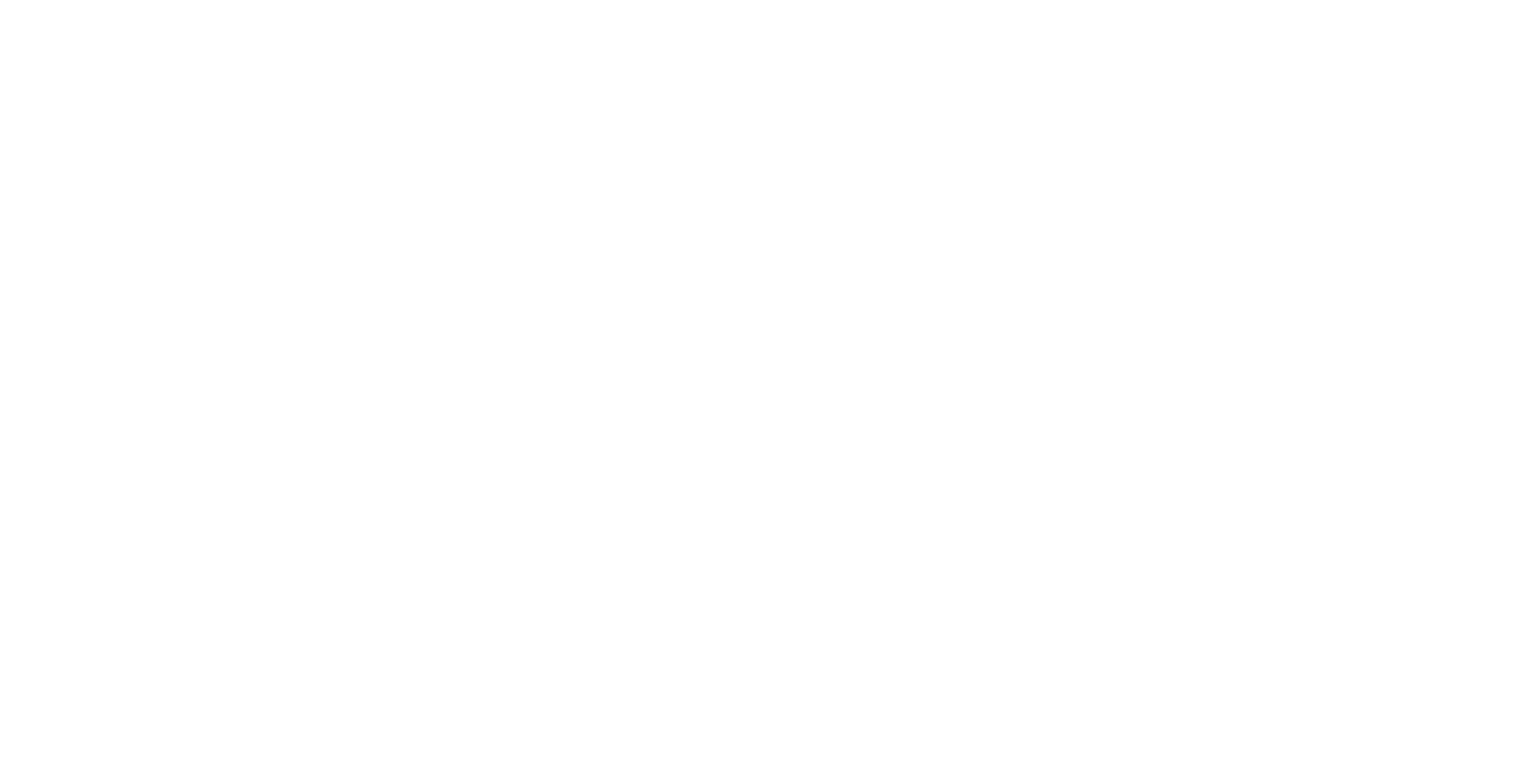
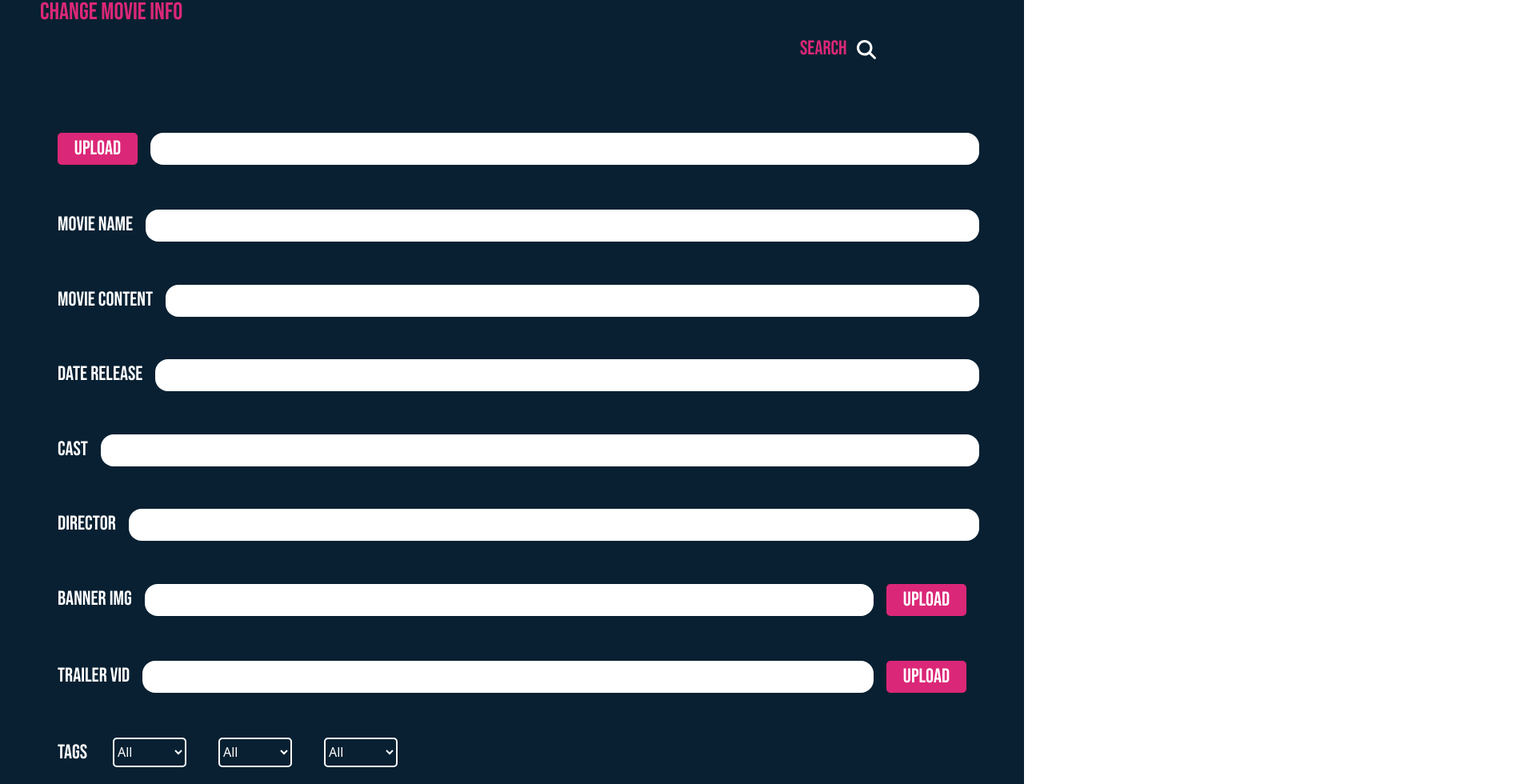
Before and after one commit to sangphamitus/Netfliz, a React (Create React App) app in the folder src/client/: page /ChangeMovieInfoPage in a window 1280 px wide. Before the commit this address had no page. Shown: the part 137-1117 px from the top of the page at 80% size, 1920 px wide, since content can reach past the window. Before the commit the page ends 800 px from the top, so only its background shows below. Built offline with nearby package versions, Linux system fonts and the light colour scheme.

Commit message:
fix form component, add change movie info page

```diff
--- a/src/client/src/App.js
+++ b/src/client/src/App.js
@@ -7,6 +7,7 @@ import MovieInfoPage from "./pages/MovieInfoPage";
 
 import WatchMoviePage from "./pages/WatchMoviePage";
 import AdminPage from "./pages/AdminPage";
+import ChangeMovieInfoPage from "./pages/ChangeMovieInfoPage";
 
 function App() {
   return (
@@ -20,6 +21,7 @@ function App() {
       <Route path='/MovieInfoPage' element={<MovieInfoPage />} />
       <Route path='/WatchMoviePage' element={<WatchMoviePage/>}/>
       <Route path='/AdminPage' element={<AdminPage/>}/>
+      <Route path='/ChangeMovieInfoPage' element={<ChangeMovieInfoPage/>}/>
     </Routes>
     </BrowserRouter>
   </div>
--- a/src/client/src/components/Form.js
+++ b/src/client/src/components/Form.js
@@ -3,7 +3,7 @@ import React from "react";
 const Form = ({ formClass, children }) => {
   return (
     <form
-      className={`bg-black bg-opacity-75 max-w-screen-sm h-auto ${formClass}`}
+      className={`bg-black bg-opacity-75 w-auto h-auto ${formClass}`}
     >
       <div className="pt-12 px-14 pb-20">
        {children}
--- /dev/null
+++ b/src/client/src/pages/ChangeMovieInfoPage.js
@@ -0,0 +1,171 @@
+import React from "react";
+import { NavBar } from "../components/NavBar";
+import { Footer } from "../components/Footer";
+import { Text } from "../components/Text";
+import { Button } from "../components/Button";
+import { FontAwesomeIcon } from "@fortawesome/react-fontawesome";
+import { faMagnifyingGlass } from "@fortawesome/free-solid-svg-icons";
+import { Form } from "../components/Form";
+import { Input } from "../components/Input";
+import { Link } from "react-router-dom";
+
+function ChangeMovieInfoPage() {
+    return (
+        <div className="App bg-[#082032]">
+            <NavBar isLogin={true} allowSearch={true}/>
+            <Text
+                text={"CHANGE MOVIE INFO"}
+                isHeader={true}
+                customTheme="text-pink-600 text-[30px] font-button ml-[50px] mt-[50px]"
+            />
+            <div className=" relative left-[1000px]">
+                <Text
+                    text={"SEARCH"}
+                    isHeader={false}
+                    customTheme=" text-pink-600 text-[25px] font-button "
+                />
+                <Button theme={" text-white p-3"}>
+                    <FontAwesomeIcon icon={faMagnifyingGlass} inverse size="xl"/>
+                </Button>
+            </div>
+            <Form formClass={"w-full bg-transparent"}>
+                <div className="flex ">
+                    <div className="pt-8 p-4 mb-2">
+                        <Button theme={"bg-pink-600 rounded-[5px] w-[100px] h-10"}>
+                            <Text
+                                text={"UPLOAD"}
+                                customTheme="text-white font-button text-[25px]"
+                            />
+                        </Button>
+                    </div>
+                    <Input id="video_link" containerTheme={"w-full"}></Input>
+                </div>
+                <div className=" flex">
+                    <div className="pt-8 p-4 mb-2">
+                        <Text
+                            text={"MOVIE NAME"}
+                            customTheme={"text-white font-button text-[25px] whitespace-nowrap"}
+                        />
+                    </div>
+                    <Input id="movie_name" containerTheme={"w-full"}></Input>
+                </div>
+                <div className=" flex">
+                    <div className="pt-8 p-4 mb-2">
+                        <Text
+                            text={"MOVIE CONTENT"}
+                            customTheme={"text-white font-button text-[25px] whitespace-nowrap"}
+                        />
+                    </div>
+                    <Input id="movie_content" containerTheme={"w-full"}></Input>
+                </div>
+                <div className=" flex">
+                    <div className="pt-8 p-4 mb-2">
+                        <Text
+                            text={"DATE RELEASE"}
+                            customTheme={"text-white font-button text-[25px] whitespace-nowrap"}
+                        />
+                    </div>
+                    <Input id="data_release" containerTheme={"w-full"}></Input>
+                </div>
+                <div className=" flex">
+                    <div className="pt-8 p-4 mb-2">
+                        <Text
+                            text={"CAST"}
+                            customTheme={"text-white font-button text-[25px] whitespace-nowrap"}
+                        />
+                    </div>
+                    <Input id="cast" containerTheme={"w-full"}></Input>
+                </div>
+                <div className=" flex">
+                    <div className="pt-8 p-4 mb-2">
+                        <Text
+                            text={"DIRECTOR"}
+                            customTheme={"text-white font-button text-[25px] whitespace-nowrap"}
+                        />
+                    </div>
+                    <Input id="director" containerTheme={"w-full"}></Input>
+                </div>
+                <div className=" flex">
+                    <div className="pt-8 p-4 mb-2">
+                        <Text
+                            text={"BANNER IMG"}
+                            customTheme={"text-white font-button text-[25px] whitespace-nowrap"}
+                        />
+                    </div>
+                    <Input id="banner_img" containerTheme={"w-full"}></Input>
+                    <div className="pt-8 p-4 mb-2">
+                        <Button theme={"bg-pink-600 rounded-[5px] w-[100px] h-10"}>
+                                <Text
+                                    text={"UPLOAD"}
+                                    customTheme="text-white font-button text-[25px]"
+                                />
+                        </Button>
+                    </div>
+                </div>
+                <div className=" flex">
+                    <div className="pt-8 p-4 mb-2">
+                        <Text
+                            text={"TRAILER VID"}
+                            customTheme={"text-white font-button text-[25px] whitespace-nowrap"}
+                        />
+                    </div>
+                    <Input id="trailer_vid" containerTheme={"w-full"}></Input>
+                    <div className="pt-8 p-4 mb-2">
+                        <Button theme={"bg-pink-600 rounded-[5px] w-[100px] h-10"}>
+                                <Text
+                                    text={"UPLOAD"}
+                                    customTheme="text-white font-button text-[25px]"
+                                />
+                        </Button>
+                    </div>
+                </div>
+                <div className=" flex">
+                    <div className="pt-8 p-4 mb-2">
+                        <Text
+                            text={"TAGS"}
+                            customTheme={"text-white font-button text-[25px] whitespace-nowrap"}
+                        />
+                    </div>
+                    <div className=" flex w-8 pt-8 p-4 mb-2 ">
+                        <select id ="tags" className=" mr-10 bg-[#082032] rounded-[5px] text-white border-2 border-white border-solid">
+                            <option value={"All"}>All</option>
+                            <option value={"Featured"}>Featured</option>
+                            <option value={"New"}>New</option>
+                            <option value={"Rating"}>Rating</option>
+                        </select>
+                        <select id ="tags" className=" mr-10 bg-[#082032] rounded-[5px] text-white border-2 border-white border-solid">
+                            <option value={"All"}>All</option>
+                            <option value={"Featured"}>Featured</option>
+                            <option value={"New"}>New</option>
+                            <option value={"Rating"}>Rating</option>
+                        </select>
+                        <select id ="tags" className=" mr-10 bg-[#082032] rounded-[5px] text-white border-2 border-white border-solid">
+                            <option value={"All"}>All</option>
+                            <option value={"Featured"}>Featured</option>
+                            <option value={"New"}>New</option>
+                            <option value={"Rating"}>Rating</option>
+                        </select>
+                    </div>
+                </div>
+                <div className="flex pt-[80px]">
+                    <Button
+                        theme={"bg-pink-600 rounded-[5px] w-[100px] h-10 "}
+                    >
+                        <Text
+                            text={"SAVE"}
+                            customTheme="text-white font-button text-[25px]"
+                        />
+                    </Button>
+                    <Button
+                        theme={"bg-pink-600 rounded-[5px] w-[100px] h-10 ml-[850px]"}
+                    >
+                        <Link className="text-white font-button text-[25px]" to='/AdminPage'>BACK</Link>
+                    </Button>
+                </div>
+            </Form>
+            <Footer />
+        </div>
+    )
+}
+
+export default ChangeMovieInfoPage;
--- a/src/client/src/pages/LogInPage.js
+++ b/src/client/src/pages/LogInPage.js
@@ -41,7 +41,7 @@ function LogInPage() {
       <div className="bg-scroll bg-login-background">
         <NavBar isLogin={"none"} allowSearch={false}/>
         <div className='flex justify-center py-20'>
-        <Form formClass={'w-full'}>
+        <Form formClass={'w-[640px]'}>
         <Text
               customTheme="text-[3.5rem] text-pink-600 font-button"
               isHeader={true}
--- a/src/client/src/pages/MovieInfoPage.js
+++ b/src/client/src/pages/MovieInfoPage.js
@@ -8,7 +8,6 @@ import { Rate } from "../components/Rating";
 import { FontAwesomeIcon } from "@fortawesome/react-fontawesome";
 import { faPlay } from "@fortawesome/free-solid-svg-icons";
 import { faAdd } from "@fortawesome/free-solid-svg-icons";
-import { DescriptionMovie } from "../components/DescriptionMovie";
 
 function MovieInfoPage() {
 
@@ -45,12 +44,12 @@ function MovieInfoPage() {
             <div className="flex p-[20px]">
                 <div>
                 <Text text={"2022 | Action | 1h 55m"} isHeader={false} customTheme={"text-white "}/>
-                <DescriptionMovie limit={200}>
+                <p className=" text-white w-[500px] h-[150px]">
                     Cười là phim điện ảnh kinh dị tâm lý Mỹ năm 2022 do Parker Finn biên kịch
                     và đạo diễn, dựa trên phim ngắn "Laura Has't Slept" năm 2020 của anh. Trong phim,
                     nữ diễn viên Sosie Bacon vào vai bác sĩ trị liệu Rose Cotter, cô gặp phải
                     những hiện tượng siêu nhiên kỳ lạ sau khi một bệnh nhân tự tử ngay tại phòng khám.
-                </DescriptionMovie>
+                </p>
                 </div>
                 <div className=" flex flex-col">
                 <Text text={"Đạo diễn: Parker Finn"} isHeader={false} customTheme={"text-white ml-[100px]"}/>
--- a/src/client/src/pages/SignUpPage.js
+++ b/src/client/src/pages/SignUpPage.js
@@ -62,7 +62,7 @@ function SignUpPage() {
       <div className="bg-local ... bg-login-background">
         <NavBar isLogin={"none"} allowSearch={false}/>
         <div className='flex justify-center py-20'>
-        <Form formClass={'w-full'}>
+        <Form formClass={'w-[640px]'}>
              <Text
               customTheme="text-[3.5rem] text-pink-600 font-button"
               isHeader={true}
```
Also changed, not shown: src/client/src/components/DescriptionMovie.js (deleted, +0 -30 lines).
